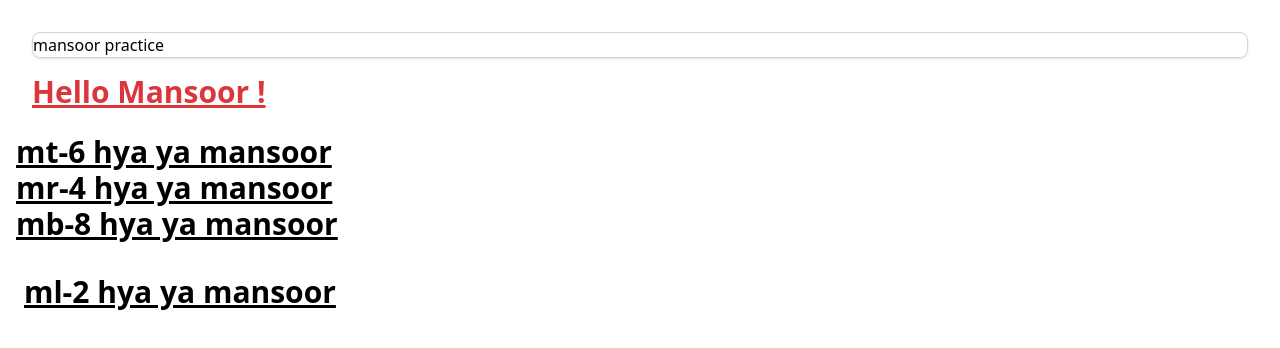
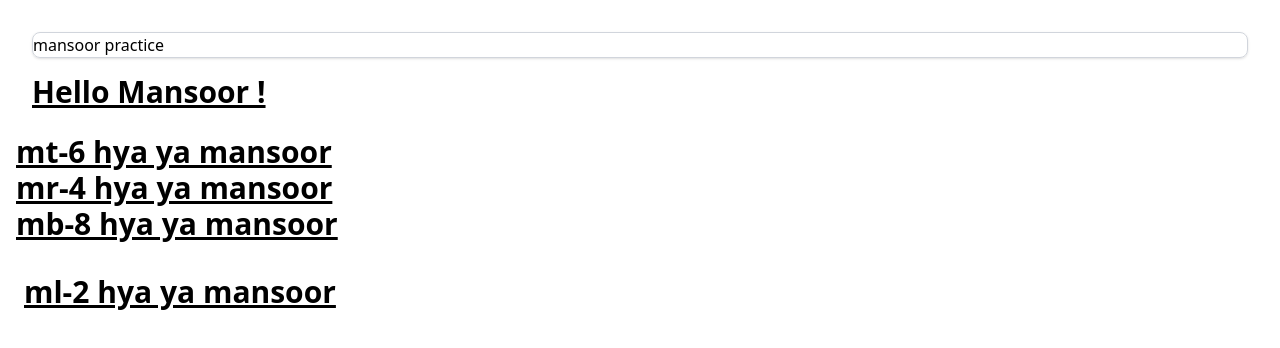
Before and after one commit to mansoor-farooq/javascript_practice_v1, a plain HTML site: page index.html in a window 1280 px wide. Drawn offline with nearby package versions, Linux system fonts and the light colour scheme.

```diff
--- a/index.html
+++ b/index.html
@@ -7,9 +7,9 @@
     <script src="https://cdn.jsdelivr.net/npm/@tailwindcss/browser@4"></script>
     <title>practice java script </title>
     <style type="text/tailwindcss">
-        @theme {
+        /* @theme {
             --color-clifford: #da373d;
-          }
+          } */
         </style>
 </head>
 <body class="countainer mx-auto p-4">
```
Also changed, not shown: practice.js (+88 -1 lines).
